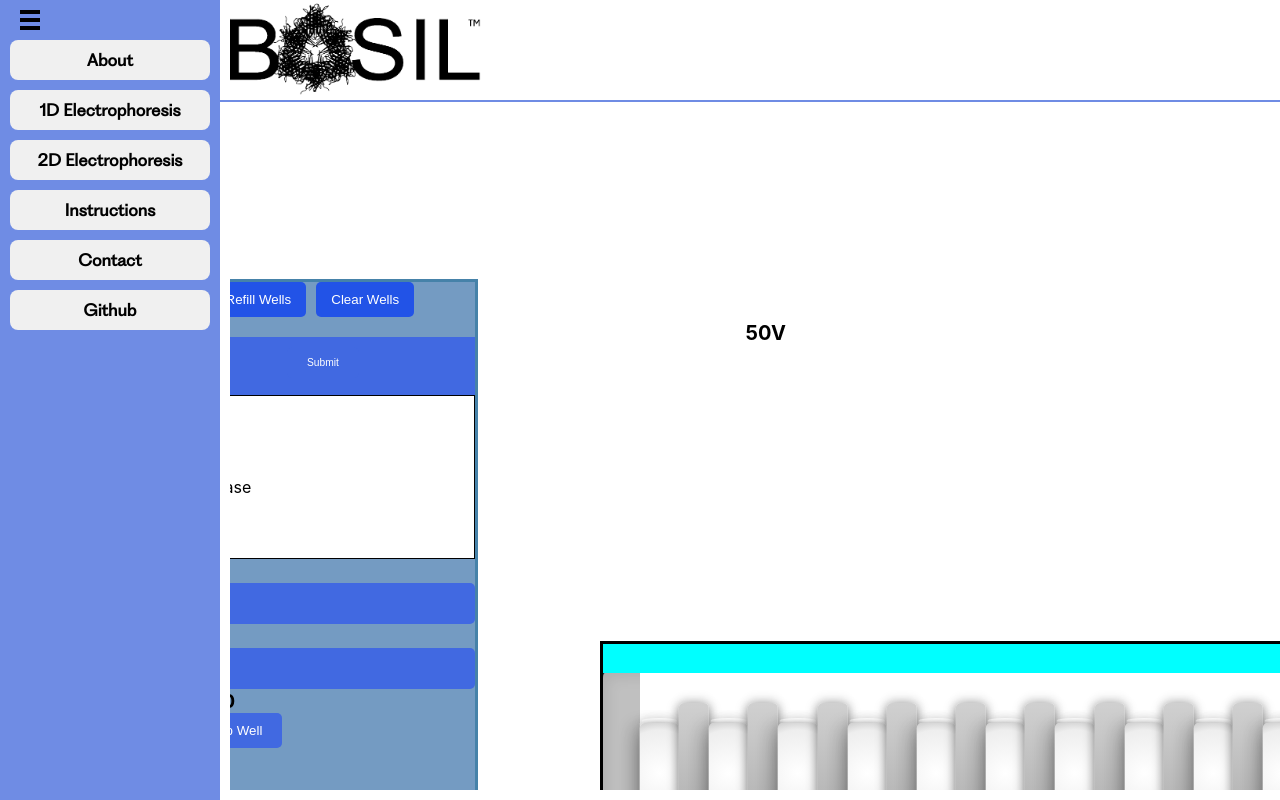
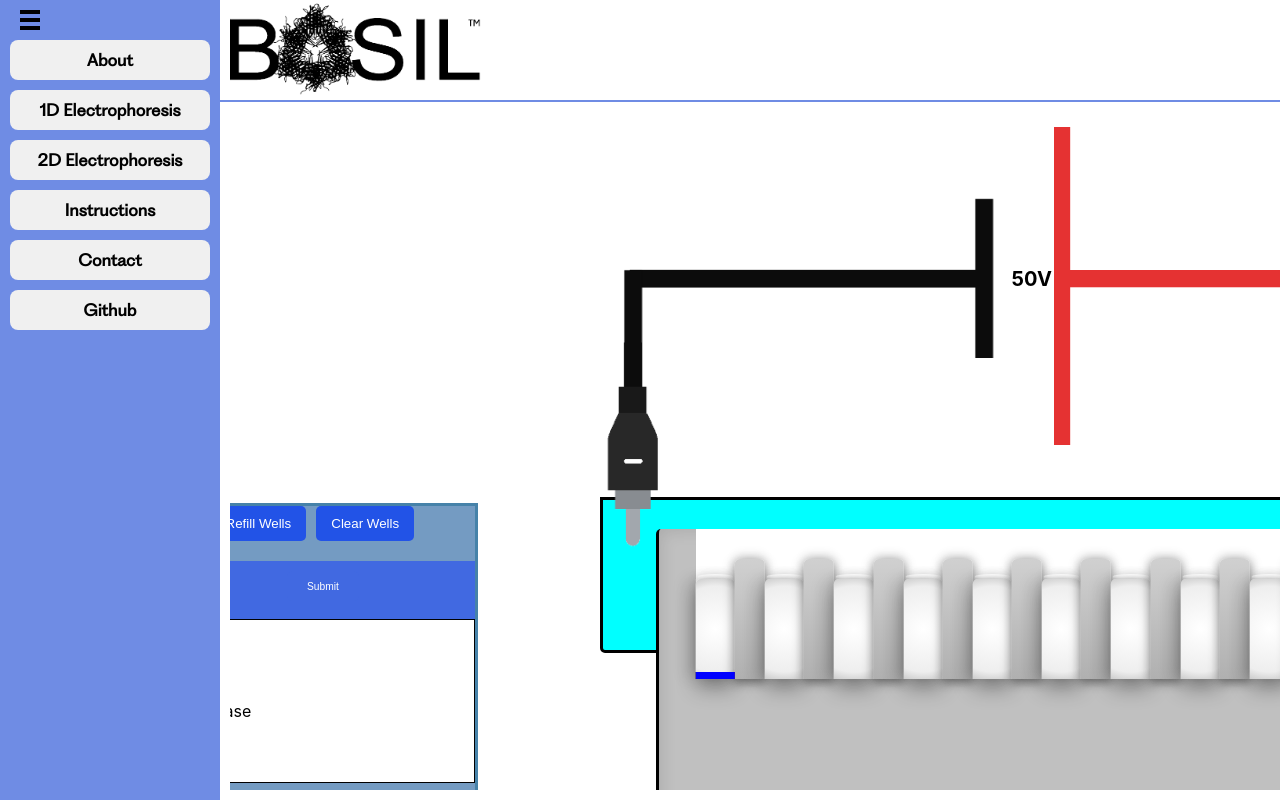
Before and after one commit to AmrMualla/RITSimulationofProteinSeparations, a React (Create React App) app in the folder frontend/jbio-web-app/: page /1de in a window 1280 px wide. Built offline with nearby package versions, Linux system fonts and the light colour scheme.

Commit message:
wires formatted

```diff
--- a/frontend/jbio-web-app/src/ElectrophoresisCell.css
+++ b/frontend/jbio-web-app/src/ElectrophoresisCell.css
@@ -30,7 +30,7 @@
     border-radius: 5px;
     box-shadow: 0 0 0.9375em 0.1875em rgba(0, 0, 0, 0.1) inset;
     z-index: 3;
-    left: 17em;
+    left: 20.5em;
     top: -70em;
 }
 
@@ -56,6 +56,10 @@
     display: flex;
     justify-content: space-between;
     z-index: 2;
+}
+
+.wellInput:hover {
+    cursor: pointer;
 }
 
 .divider {
@@ -175,7 +179,7 @@
 .acrylamide-label {
     flex-shrink: 0;
     font-weight: bold;
-    left: -5em;
+    left: 17.5em;
     bottom: 89.6em;
     position: relative;
     z-index: 1;
@@ -197,7 +201,7 @@
 .options-box {
     flex-shrink: 0;
     position: relative;
-    top: 75em;
+    top: 90em;
     left: -30em;
     width: 25em;
     height: 49em;
@@ -208,7 +212,7 @@
 
 .onede-box {
     position: relative;
-    top: 70em;
+    top: 62em;
     left: 0;
 }
 
@@ -248,34 +252,6 @@
     font-size: 1.2em;
 }
 
-.redwire-image{
-    flex-shrink: 0;
-    position: relative;
-    z-index: 2;
-    width: 3.75em;
-    top: 38.5em;
-    left: 41.85em;
-}
-
-.blackwire-image{
-    flex-shrink: 0;
-    position: relative;
-    z-index: 2;
-    width: 3.75em;
-    top: -14.3em;
-    right: 7.8em;
-}
-
-.redwireextended-image{
-    flex-shrink: 0;
-    position: relative;
-    z-index: 1;
-    height: 50em;
-    width: 60px;
-    top: 40em;
-    left: 41.85em;
-}
-
 .voltage-value-label{
     flex-shrink: 0;
     position: relative;
@@ -296,35 +272,69 @@
     transition: background-color 0.3s ease;
 }
 
+.wires {
+    position: relative;
+    top: -75em;
+    left: 15em;
+}
+
+.redwire-image{
+    flex-shrink: 0;
+    position: relative;
+    z-index: 2;
+    width: 3.75em;
+    top: 46em;
+    left: 28.25em;
+}
+
+.blackwire-image{
+    flex-shrink: 0;
+    position: relative;
+    z-index: 2;
+    width: 3.75em;
+    top: 6.5em;
+    left: -25em;
+}
+
+.redwireextended-image{
+    flex-shrink: 0;
+    position: relative;
+    z-index: 1;
+    height: 50em;
+    width: 60px;
+    top: 38.75em;
+    left: 32em;
+}
+
 .blackwireextended-image{
     flex-shrink: 0;
     position: relative;
     z-index: 1;
     width: 3.99em;
-    top: 63.4em;
-    right: 7.83em;
+    top: 2em;
+    left: -13.65em;
 }
 
 .blackwireextendedhorizontal-image{
     flex-shrink: 0;
     position: relative;
     z-index: 1;
+    height: 22em;
     width: 3.99em;
-    top: 75em;
-    right: -3em;
     rotate: -90deg;
-    height: 23em;
+    top: 0.63em;
+    left: 1em;
 }
 
 .redwireextendedhorizontal-image{
     flex-shrink: 0;
     position: relative;
     z-index: 1;
+    height: 23em;
     width: 3.99em;
-    top: 98em;
-    right: -30.9em;
     rotate: -90deg;
-    height: 23em;
+    top: 1.13em;
+    left: 32em;
 }
 
 .blackwireextendedmiddle-image{
@@ -332,9 +342,9 @@
     position: relative;
     z-index: 1;
     width: 3.99em;
-    top: 133.5em;
-    right: -15em;
     height: 10em;
+    top: -5.4em;
+    left: 24em;
 }
 
 .redwireextendedmiddle-image{
@@ -343,19 +353,24 @@
     z-index: 1;
     height: 20em;
     width: 60px;
-    top: 119em;
-    left: 19.8em;
+    top: -.4;
+    left: 25em;
 }
 
 .voltage-label {
     flex-shrink: 0;
     font-size: 20px;
     font-weight: bold;
-    left: 14em;
-    bottom: 126em;
+    top: -121.5em;
+    left: 27.3em;
     position: relative;
     z-index: 1;
+}
 
+.onede-page-instructions {
+    position: relative;
+    top: -20em;
+    left: -35em;
 }
 
 .control-buttons-container {
--- a/frontend/jbio-web-app/src/components/OneDE.js
+++ b/frontend/jbio-web-app/src/components/OneDE.js
@@ -328,14 +328,16 @@ const OneDE = () => {
             <p>Molecular Weight: {selectedProtein.molecularWeight}</p>
           </div>
         )}
+        <div className="wires">
           <img src="/blackwirelength.png" alt="Black Wire Extension in Center" className="blackwireextendedmiddle-image" />
           <img src="/redwirelength.png" alt="Red Wire Extension in Center" className="redwireextendedmiddle-image" />
           <img src="/redwirelength.png" alt="Red Wire Extension" className="redwireextendedhorizontal-image" />
           <img src="/blackwirelength.png" alt="Black Wire Extension" className="blackwireextendedhorizontal-image" />
           <img src="/blackwirelength.png" alt="Black Wire Extension" className="blackwireextended-image" />
           <img src="/redwirelength.png" alt="Red Wire Extension" className="redwireextended-image" />
-        <img src="/r      edwire.png" alt="Red Wire" className="redwire-image" />
+          <img src="/redwire.png" alt="Red Wire" className="redwire-image" />
           <img src="/blackwire.png" alt="Black Wire" className="blackwire-image" />
+        </div>
 
         <div className="electrophoresis-cell">
           <div className="wells-container">
@@ -370,7 +372,8 @@ const OneDE = () => {
         <label className="acrylamide-label">Acrylamide: {acrylamidePercentage}</label>
         <label className="voltage-label">{voltageValue}</label>
       </div>
-      <div id="1de-page-instructions">
+      <div className="onede-page-instructions">
+        <h2 className="section-header" id="1de-page-instructions">1DE Simulation Instructions</h2>
         <p>alsdjfalksjfdlaksjdflakjsdlfkjaslkfdj</p>
       </div>
     </div>
```
Lines whose indentation alone changed are shown as unchanged.
